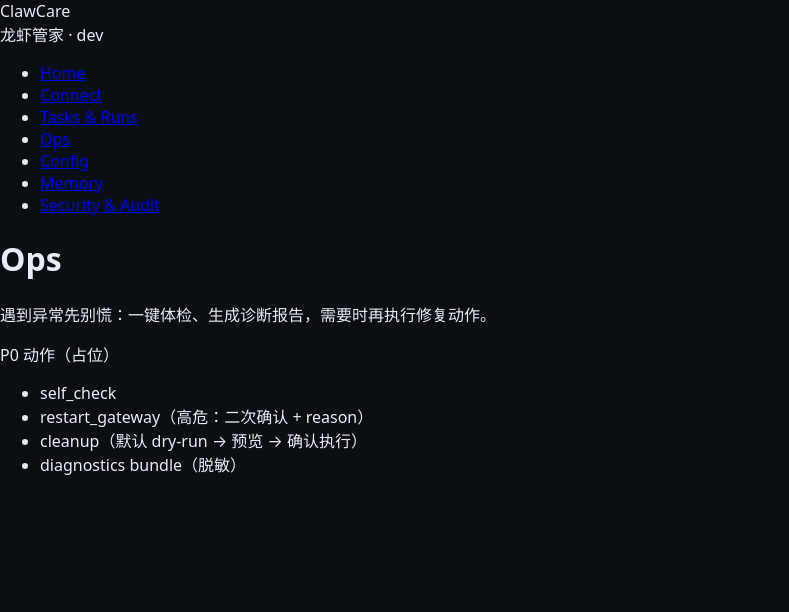
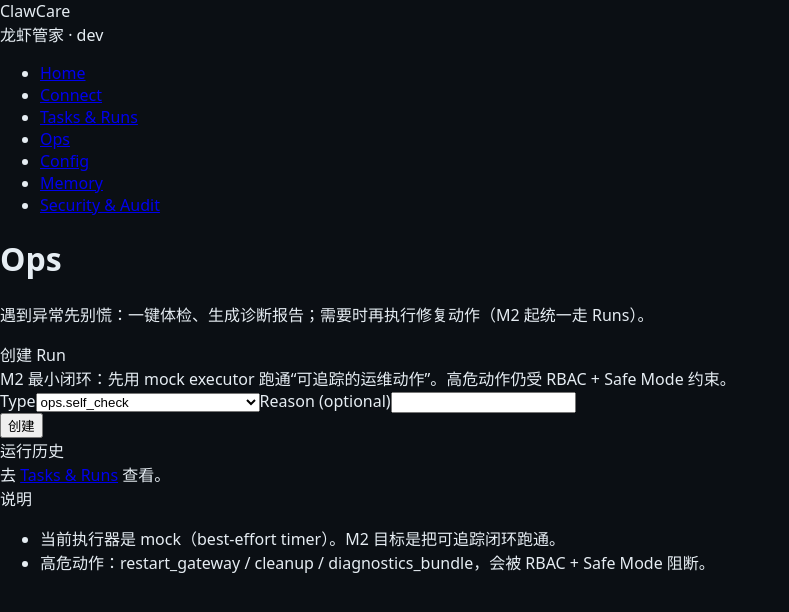
Before and after one commit to hjuyam/clawcare, a Next.js app: page /ops in a window 1280 px wide. Shown: the top 612 px of the page, without its empty margins (0-789 px from the left). Built offline with nearby package versions, Linux system fonts and the light colour scheme.

Commit message:
feat(m2): ops UI create run + fix baseUrl for server fetch

```diff
--- /dev/null
+++ b/app/ops/_components/CreateRunCard.tsx
@@ -0,0 +1,103 @@
+"use client";
+
+import { useState } from "react";
+
+const RUN_TYPES = [
+  { type: "ops.self_check", risk: "low" },
+  { type: "ops.restart_gateway", risk: "high" },
+  { type: "ops.cleanup", risk: "high" },
+  { type: "ops.diagnostics_bundle", risk: "high" },
+] as const;
+
+export function CreateRunCard() {
+  const [type, setType] = useState<(typeof RUN_TYPES)[number]["type"]>(
+    "ops.self_check",
+  );
+  const [reason, setReason] = useState("");
+  const [busy, setBusy] = useState(false);
+  const [result, setResult] = useState<{ ok: boolean; message: string } | null>(
+    null,
+  );
+
+  async function submit() {
+    setBusy(true);
+    setResult(null);
+    try {
+      const res = await fetch("/api/runs", {
+        method: "POST",
+        headers: { "content-type": "application/json" },
+        body: JSON.stringify({ type, reason: reason.trim() || undefined }),
+      });
+      const json = await res.json().catch(() => ({}));
+      if (!res.ok) {
+        setResult({
+          ok: false,
+          message: json?.error?.message || json?.message || `HTTP ${res.status}`,
+        });
+        return;
+      }
+      setReason("");
+      setResult({ ok: true, message: `Run created: ${json?.run?.id ?? ""}` });
+    } finally {
+      setBusy(false);
+    }
+  }
+
+  const risk = RUN_TYPES.find((r) => r.type === type)?.risk;
+
+  return (
+    <div className="rounded-xl border border-neutral-200 bg-white p-5">
+      <div className="mb-2 text-sm font-medium text-neutral-900">创建 Run</div>
+      <div className="text-xs text-neutral-600">
+        M2 最小闭环：先用 mock executor 跑通“可追踪的运维动作”。高危动作仍受
+        RBAC + Safe Mode 约束。
+      </div>
+
+      <div className="mt-4 grid gap-3">
+        <label className="grid gap-1">
+          <span className="text-xs text-neutral-700">Type</span>
+          <select
+            className="rounded-md border border-neutral-200 bg-white px-2 py-2 text-sm"
+            value={type}
+            onChange={(e) => setType(e.target.value as any)}
+          >
+            {RUN_TYPES.map((r) => (
+              <option key={r.type} value={r.type}>
+                {r.type} {r.risk === "high" ? "(high risk)" : ""}
+              </option>
+            ))}
+          </select>
+        </label>
+
+        <label className="grid gap-1">
+          <span className="text-xs text-neutral-700">
+            Reason {risk === "high" ? "(建议必填)" : "(optional)"}
+          </span>
+          <input
+            className="rounded-md border border-neutral-200 bg-white px-2 py-2 text-sm"
+            placeholder={risk === "high" ? "为什么要执行？" : ""}
+            value={reason}
+            onChange={(e) => setReason(e.target.value)}
+          />
+        </label>
+
+        <div className="flex items-center gap-3">
+          <button
+            className="rounded-md bg-neutral-900 px-3 py-2 text-sm font-medium text-white disabled:opacity-50"
+            disabled={busy}
+            onClick={submit}
+          >
+            {busy ? "提交中…" : "创建"}
+          </button>
+          {result ? (
+            <div
+              className={`text-xs ${result.ok ? "text-green-700" : "text-red-700"}`}
+            >
+              {result.message}
+            </div>
+          ) : null}
+        </div>
+      </div>
+    </div>
+  );
+}
--- a/app/ops/page.tsx
+++ b/app/ops/page.tsx
@@ -1,16 +1,33 @@
+import Link from "next/link";
 import { PageShell } from "@/app/_components/PageShell";
+import { CreateRunCard } from "@/app/ops/_components/CreateRunCard";
 
 export default function OpsPage() {
   return (
-    <PageShell title="Ops" subtitle="遇到异常先别慌：一键体检、生成诊断报告，需要时再执行修复动作。">
+    <PageShell
+      title="Ops"
+      subtitle="遇到异常先别慌：一键体检、生成诊断报告；需要时再执行修复动作（M2 起统一走 Runs）。"
+    >
       <div className="space-y-4">
+        <CreateRunCard />
+
         <div className="rounded-xl border border-neutral-200 bg-white p-5 text-sm text-neutral-700">
-          <div className="font-medium">P0 动作（占位）</div>
+          <div className="font-medium">运行历史</div>
+          <div className="mt-2">
+            去 <Link className="underline" href="/tasks">Tasks & Runs</Link> 查看。
+          </div>
+        </div>
+
+        <div className="rounded-xl border border-neutral-200 bg-white p-5 text-sm text-neutral-700">
+          <div className="font-medium">说明</div>
           <ul className="mt-2 list-disc space-y-1 pl-5">
-            <li>self_check</li>
-            <li>restart_gateway（高危：二次确认 + reason）</li>
-            <li>cleanup（默认 dry-run → 预览 → 确认执行）</li>
-            <li>diagnostics bundle（脱敏）</li>
+            <li>
+              当前执行器是 mock（best-effort timer）。M2 目标是把可追踪闭环跑通。
+            </li>
+            <li>
+              高危动作：restart_gateway / cleanup / diagnostics_bundle，会被 RBAC +
+              Safe Mode 阻断。
+            </li>
           </ul>
         </div>
       </div>
--- a/app/tasks/[id]/page.tsx
+++ b/app/tasks/[id]/page.tsx
@@ -1,7 +1,8 @@
 import { PageShell } from "@/app/_components/PageShell";
+import { getBaseUrl } from "@/app/_lib/baseUrl";
 
 async function fetchRun(id: string) {
-  const res = await fetch(`http://localhost:3000/api/runs/${id}`, {
+  const res = await fetch(`${getBaseUrl()}/api/runs/${id}`, {
     cache: "no-store",
   });
   if (!res.ok) return null;
--- a/app/tasks/page.tsx
+++ b/app/tasks/page.tsx
@@ -1,8 +1,9 @@
 import Link from "next/link";
 import { PageShell } from "@/app/_components/PageShell";
+import { getBaseUrl } from "@/app/_lib/baseUrl";
 
 async function fetchRuns() {
-  const res = await fetch("http://localhost:3000/api/runs?limit=50", {
+  const res = await fetch(`${getBaseUrl()}/api/runs?limit=50`, {
     cache: "no-store",
   });
   if (!res.ok) return { runs: [] as any[] };
```
Also changed, not shown: app/_lib/baseUrl.ts (added, +10 -0 lines).
